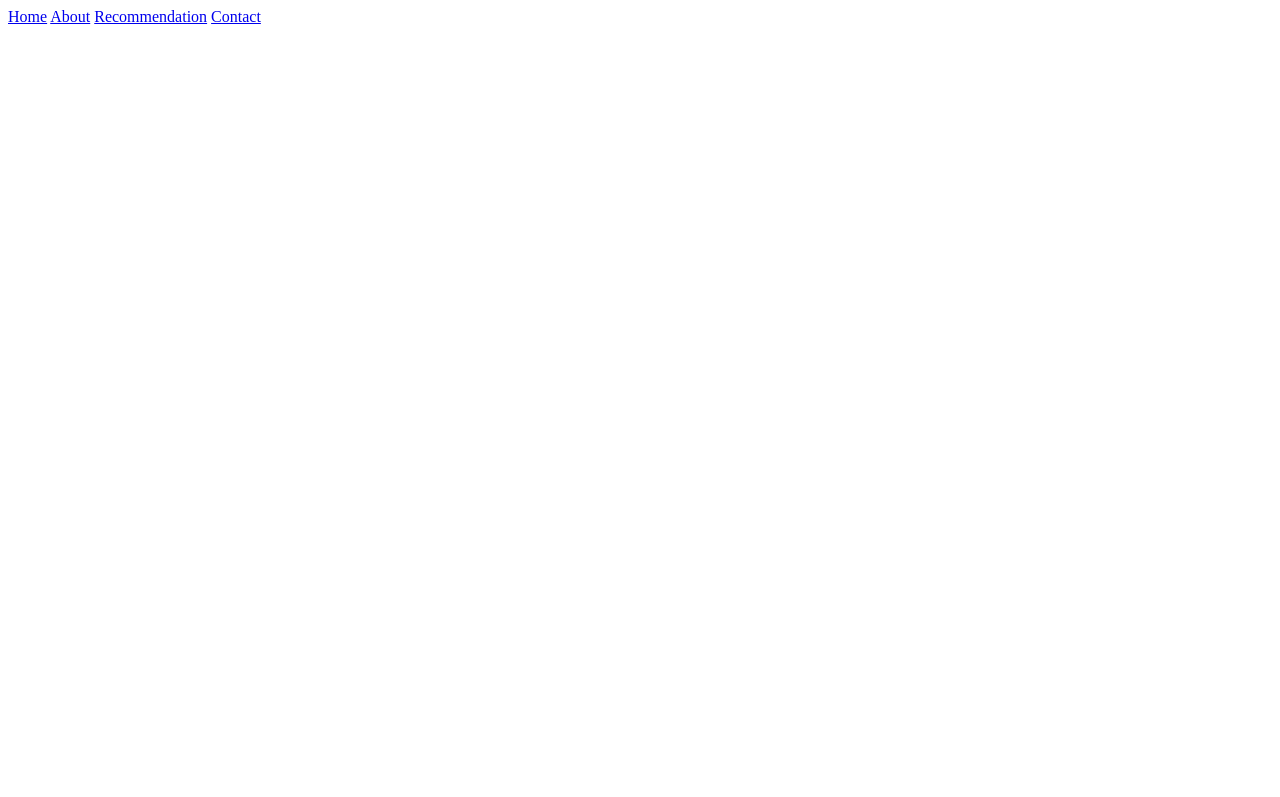
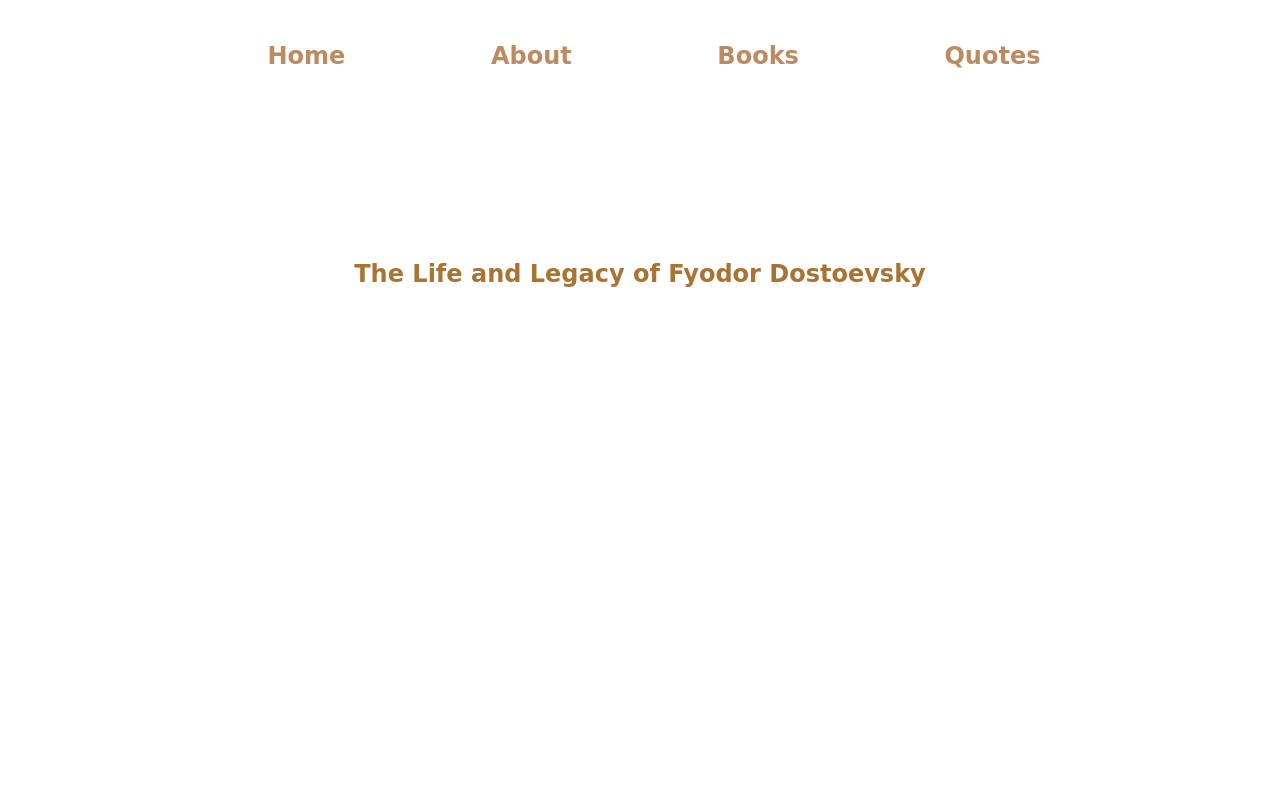
Before and after one commit to liddd25/What_I_Love, a plain HTML site: page about.html in a window 1280 px wide. Shown: the top 797 px of the page. Drawn offline with Linux system fonts and the light colour scheme; a web font is replaced by a local one.

Commit message:
updating aboutpage

```diff
--- a/about.html
+++ b/about.html
@@ -3,18 +3,45 @@
 <head>
     <meta charset="UTF-8">
     <meta name="viewport" content="width=device-width, initial-scale=1.0">
-    <title>About_Books</title>
+    <title>About_Dostoevsky</title>
+    <link rel="stylesheet" href="https://cdnjs.cloudflare.com/ajax/libs/font-awesome/6.5.0/css/all.min.css">
     <link rel="stylesheet" href="./styles/about.css">
 </head>
 <body>
-     <header>
-        <nav>
-           <a href="./index.html">Home</a>
-           <a href="./about.html">About</a>
-           <a href="./gallery.html">Recommendation</a>
-           <a href="./contact.html">Contact</a>
-        </nav>
-    </header>
+    <section class="hero">
+       <header class="site_header">
+           <nav>
+              <div class="nav_links">
+                 <ul>
+                  <li><a href="./index.html">Home</a></li>
+                   <li><a href="./about.html">About</a></li>
+                   <li><a href="./gallery.html">Books</a></li>
+                   <li><a href="./contact.html">Quotes</a></li>
+                 </ul>
+              </div>
+           </nav>
+           <h1>The Life and Legacy of Fyodor Dostoevsky</h1>
+       </header>
+       <div class="about">
+          <h2>Fyodor Dostoevsky</h2>
+          <p>Fyodor Dostoevsky (1821–1881) was one of the most influential writers in world literature, known for his deep exploration of psychology, morality, and faith. Born in Moscow, he was raised in a religious but troubled household, experiences that would later shape the emotional depth of his writing. Though trained as an engineer, Dostoevsky’s true passion was literature. His first novel, Poor Folk (1846), earned him early recognition.
+In 1849, Dostoevsky was arrested for participating in a group that discussed radical ideas. He was sentenced to death, but the execution was staged and canceled at the last moment—a traumatic experience that deeply influenced his worldview. He spent four years in a Siberian labor camp, followed by military service. These years of suffering and reflection strengthened his Christian beliefs and shaped the moral questions found in his later works.
+After returning to society, Dostoevsky wrote some of the most significant novels in literary history, including Crime and Punishment, The Idiot, Demons, and The Brothers Karamazov. These works deal with guilt, free will, redemption, and the struggle between good and evil. Despite his success, he faced personal hardships, including epilepsy, debt, and a gambling addiction.
+Dostoevsky died in 1881, but his legacy lives on. He influenced countless writers, philosophers, and psychologists. His ability to portray the inner conflicts of the human soul continues to resonate, making him a central figure in both literature and thought.</p>
+
+        </div>
+    </section>
+    <footer>
+        <h3>feel free to contact me through</h3>
+        <!--social media icons-->
+        <div class="icons">
+            <a href="https://www.facebook.com" target="_blank"><i class="fab fa-facebook-f"></i></a>
+            <a href="https://www.twitter.com" target="_blank"><i class="fab fa-twitter"></i></a>
+            <a href="https://www.instagram.com"><i class="fab fa-instagram"></i></a>
+            <a href="https://www.linkedin.com"><i class="fab fa-linkedin-in"></i></a>
+        </div>
+        <h4>&copy; 2025 Lidya Meskerem. All right reserved.</h4>
+    </footer>
 
 </body>
 </html>
--- a/styles/about.css
+++ b/styles/about.css
@@ -1,2 +1,95 @@
 /*importing google fonts*/
-@import url('https://fonts.googleapis.com/css2?family=Caveat:wght@400..700&family=Indie+Flower&family=Lobster+Two:ital,wght@0,400;0,700;1,400;1,700&display=swap');
+@import url('https://fonts.googleapis.com/css2?family=Edu+SA+Hand:wght@400..700&display=swap');
+/*general reset*/
+*{
+    padding: 0;
+    margin: 0;
+    box-sizing: border-box;
+    font-family:"Edu SA Hand", cursive, sans-serif;
+    font-weight: 600;
+}
+.site_header{
+    min-height:100vh;
+    width: 100%;
+    background-image: linear-gradient((#975d06), rgb(160, 82, 21)), ;
+    background-position:center ;
+    background-size: cover;
+    position: relative;
+    text-align: center;
+    color:rgb(169, 115, 50) ;
+}
+h1{
+    margin-top: 10rem;
+}
+
+nav{
+    display: flex;
+    padding: 20px 5px;
+    justify-content: center;
+    gap: 50px;
+    margin-bottom: 20px;
+    align-items: center;
+}
+.nav_links ul li {
+    list-style: none;
+    display: inline-block;
+    margin-left: 72px;
+    margin-right: 44px;
+    margin-top: 14px;
+    padding: 8px 12px;
+    position: relative;
+}
+.nav_links ul li a{
+  color:rgb(188, 139, 98);
+  text-decoration: none;
+  font-size: 1.5rem;
+}
+/*underline effect*/
+.nav_links ul li::after{
+  content: '';
+  width: 0%;
+  height: 2px;
+  background: rgb(202, 114, 7);
+  display: block;
+  margin: auto;
+  transition: 0.5s;
+}
+.nav_links ul li:hover::after{
+  width: 100%;
+}
+.about{
+  width:80%;
+  margin:auto;
+  text-align:center ;
+  padding-top: 100px;
+}
+h2{
+  font-size:64px ;
+}
+footer {
+  text-align: center;
+  padding: 20px;
+  margin-top: 15rem;
+  font-size: 12px;
+  background-color: rgba(163, 80, 28, 0.919);
+  position: relative;
+  bottom: 0;
+  width: 100%;
+}
+/*adding links into icons*/
+.icons a{
+  color:rgb(124, 83, 50);
+  margin: 0 10px;
+  font-size: 20px;
+  text-decoration: none;
+  transition: color 0.3s;
+}
+.icons a:visited{
+  color: rgb(60, 30, 1);
+}
+.icons a:hover {
+  color:black;
+}
+.icons a:active{
+  color:rgb(156, 71, 11)
+}
--- a/styles/contact.css
+++ b/styles/contact.css
@@ -0,0 +1,52 @@
+@import url('https://fonts.googleapis.com/css2?family=Indie+Flower&display=swap');
+/*general reset*/
+*{
+    padding: 0;
+    margin: 0;
+    box-sizing: border-box;
+    font-family:"Indie Flower", cursive, sans-serif;
+    font-weight: 400;
+    font-weight: 700;
+}
+.site_header{
+    min-height:100vh;
+    width: 100%;
+    background:url(../images/dost_4.jpg) center center / cover no-repeat fixed;
+    position: relative;
+}
+
+nav{
+    display: flex;
+    padding: 20px 5px;
+    justify-content: center;
+    gap: 50px;
+    margin-bottom: 20px;
+    align-items: center;
+}
+.nav_links ul li {
+    list-style: none;
+    display: inline-block;
+    margin-left: 72px;
+    margin-right: 44px;
+    margin-top: 14px;
+    padding: 8px 12px;
+    position: relative;
+}
+.nav_links ul li a{
+  color:rgb(188, 139, 98);
+  text-decoration: none;
+  font-size: 1.5rem;
+}
+/*underline effect*/
+.nav_links ul li::after{
+  content: '';
+  width: 0%;
+  height: 2px;
+  background: rgb(202, 114, 7);
+  display: block;
+  margin: auto;
+  transition: 0.5s;
+}
+.nav_links ul li:hover::after{
+  width: 100%;
+}
```
Also changed, not shown: contact.html (+13 -9 lines), gallery.html (+13 -8 lines), images/dost_2.jpg (deleted), images/dost_3.jpg (deleted), images/dost_4.jpg (deleted).
